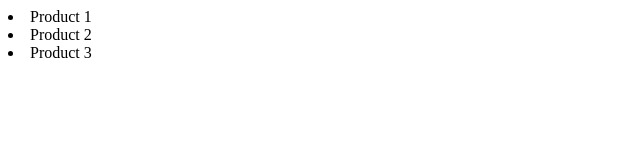
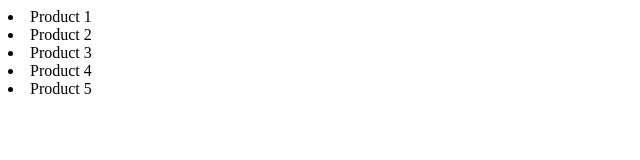
Before and after one commit to HashanEranga/next-js-basics, a Next.js app in the folder nextjs-get-static-props/: page / in a window 1280 px wide. Shown: the top 160 px of the page, without its empty margins (0-640 px from the left). Built offline with nearby package versions, Linux system fonts and the light colour scheme.

Commit message:
prerender the page

```diff
--- /dev/null
+++ b/nextjs-get-static-props/data/DUMMY_DATA.json
@@ -0,0 +1,24 @@
+{
+  "products": [
+    {
+      "id": 1,
+      "prod_name": "Product 1"
+    },
+    {
+      "id": 2,
+      "prod_name": "Product 2"
+    },
+    {
+      "id": 3,
+      "prod_name": "Product 3"
+    },
+    {
+      "id": 4,
+      "prod_name": "Product 4"
+    },
+    {
+      "id": 5,
+      "prod_name": "Product 5"
+    }
+  ]
+}
--- a/nextjs-get-static-props/pages/index.js
+++ b/nextjs-get-static-props/pages/index.js
@@ -1,9 +1,15 @@
+var fs = require('fs/promises')
+var path = require('path')
+
 export default function Home(props) {
   const { products } = props;
   return (
     <div>
       {products.map((product) => {
-        return <li key={product.id}>{product.prodName}</li>;
+        return (
+        <li key={product.id}>{product.prod_name}</li>
+        )
+
       })}
     </div>
   );
@@ -12,13 +18,13 @@ export default function Home(props) {
 // not expose to the cliet side so the database keys and the other keys can be contained in the getStaticProps() method
 // will be redered first prerendered the each page
 export async function getStaticProps() {
+  var filePath = path.join(process.cwd(), 'data', 'DUMMY_DATA.json')
+  var jsonData = await fs.readFile(filePath)
+  const data = JSON.parse(jsonData)
+
   return {
     props: {
-      products: [
-        { id: "1", prodName: "Product 1" },
-        { id: "2", prodName: "Product 2" },
-        { id: "3", prodName: "Product 3" },
-      ],
+      products: data.products
     },
   };
 }
```
